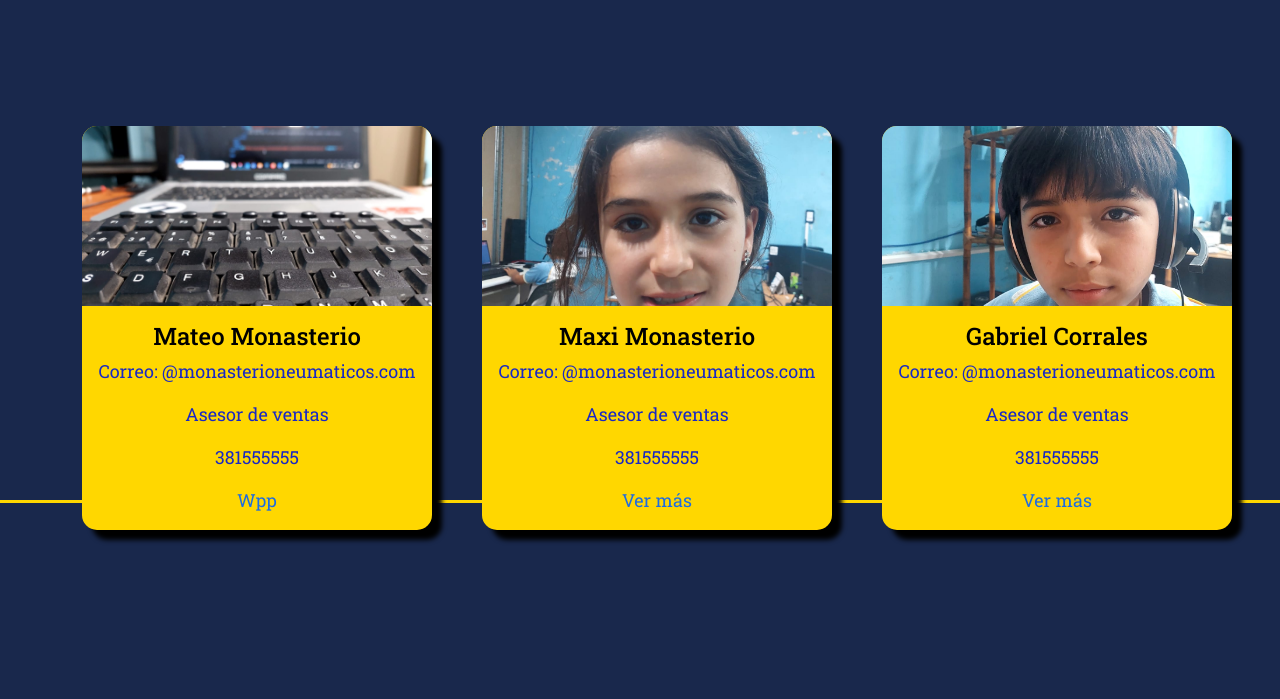
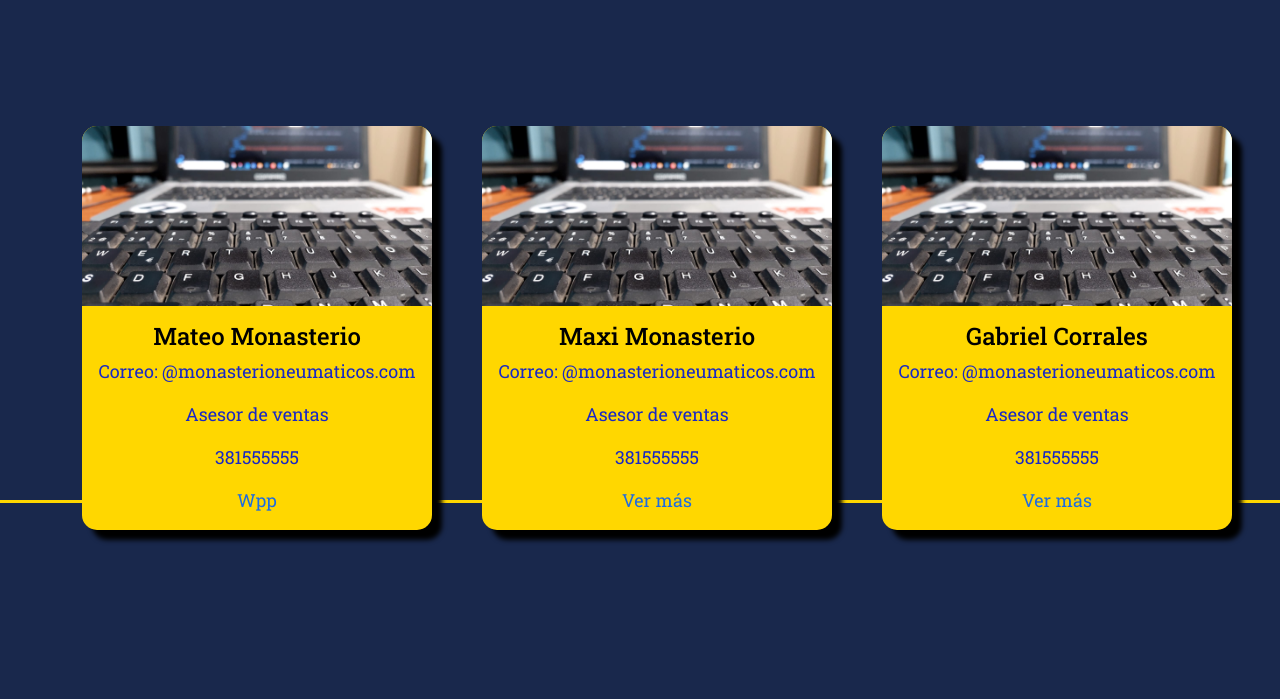
Before and after one commit to MonasterioM/Pagina-Monasterio-Neumaticos, a website: page index.html in a window 1280 px wide. Shown: the part 860-1559 px from the top of the page. Drawn offline with nearby package versions, Linux system fonts and the light colour scheme.

Commit message:
corregir detalles

```diff
--- a/index.html
+++ b/index.html
@@ -103,7 +103,7 @@
 
                                 </div>
                                 <div class="swiper-slide">
-                                    <img src="./img/ber.jpeg"
+                                    <img src="./img/WhatsApp Image 2023-11-10 at 13.48.40.jpeg"
                                         alt="">
                                     <div class="card-description">
                                         <div class="card-title">
@@ -120,7 +120,7 @@
                                 </div>
                                 </div>
                                 <div class="swiper-slide">
-                                    <img src="./img/martino.jpeg"
+                                    <img src="./img/WhatsApp Image 2023-11-10 at 13.48.40.jpeg"
                                     alt="">
                                 <div class="card-description">
                                     <div class="card-title">
```
